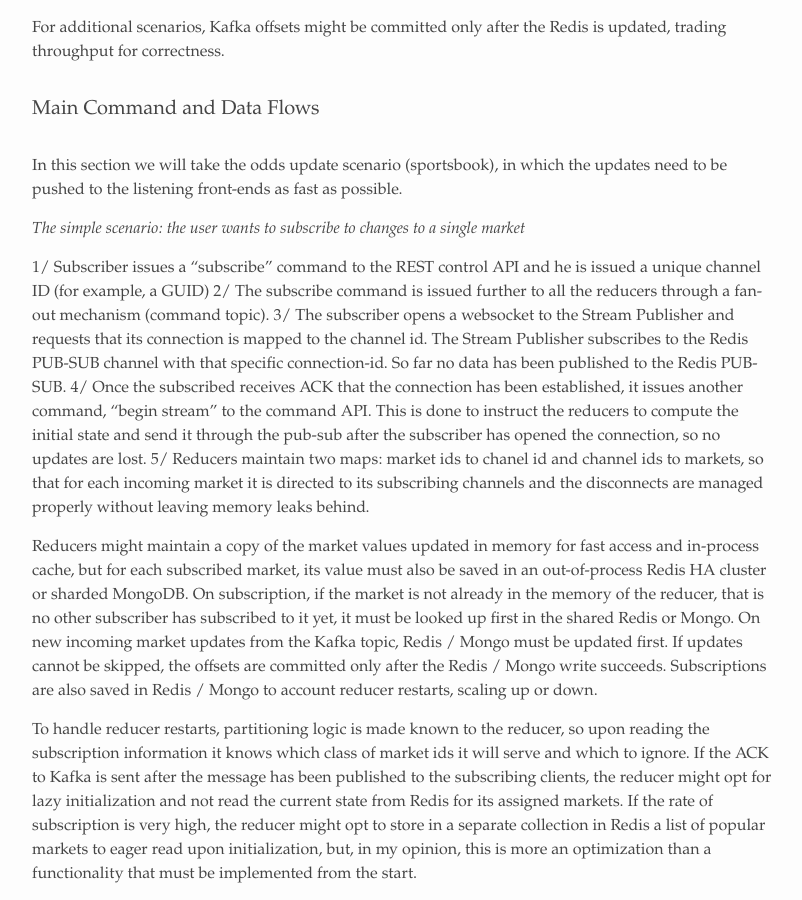
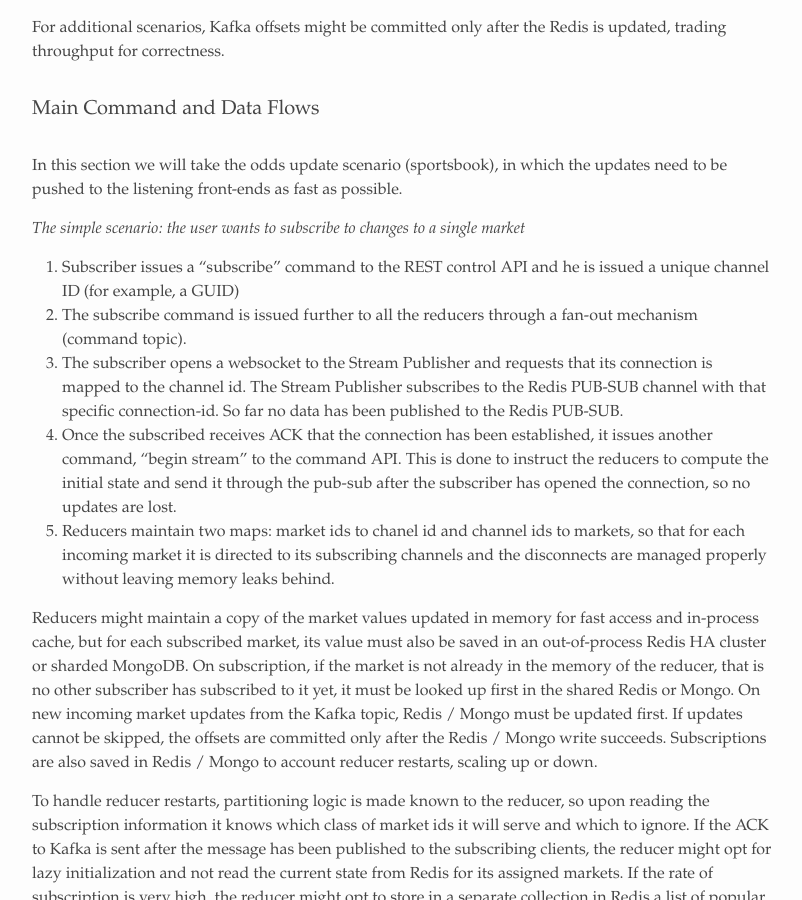
Before and after one commit to alexandrugris/my-jekyll-tech-blog, a Jekyll site: the page built from MyBlog/_posts/2019-09-04-realtime-architecture-with-apache-kafka.markdown, in a window 1280 px wide and 900 px high, scrolled down 5394 px. Shown: the whole window, without its empty margins (238-1040 px from the left). Built offline with Jekyll 4.4.1, drawn with Linux system fonts in a browser that asks for light colours.

Commit message:
change to lists

```diff
--- a/MyBlog/_posts/2019-09-04-realtime-architecture-with-apache-kafka.markdown
+++ b/MyBlog/_posts/2019-09-04-realtime-architecture-with-apache-kafka.markdown
@@ -212,11 +212,11 @@ In this section we will take the odds update scenario (sportsbook), in which the
 
 *The simple scenario: the user wants to subscribe to changes to a single market*
 
-1/ Subscriber issues a "subscribe" command to the REST control API and he is issued a unique channel ID (for example, a GUID)
-2/ The subscribe command is issued further to all the reducers through a fan-out mechanism (command topic).
-3/ The subscriber opens a websocket to the Stream Publisher and requests that its connection is mapped to the channel id. The Stream Publisher subscribes to the Redis PUB-SUB channel with that specific connection-id. So far no data has been published to the Redis PUB-SUB.
-4/ Once the subscribed receives ACK that the connection has been established, it issues another command, "begin stream" to the command API. This is done to instruct the reducers to compute the initial state and send it through the pub-sub after the subscriber has opened the connection, so no updates are lost.
-5/ Reducers maintain two maps: market ids to chanel id and channel ids to markets, so that for each incoming market it is directed to its subscribing channels and the disconnects are managed properly without leaving memory leaks behind.
+1. Subscriber issues a "subscribe" command to the REST control API and he is issued a unique channel ID (for example, a GUID)
+2. The subscribe command is issued further to all the reducers through a fan-out mechanism (command topic).
+3. The subscriber opens a websocket to the Stream Publisher and requests that its connection is mapped to the channel id. The Stream Publisher subscribes to the Redis PUB-SUB channel with that specific connection-id. So far no data has been published to the Redis PUB-SUB.
+4. Once the subscribed receives ACK that the connection has been established, it issues another command, "begin stream" to the command API. This is done to instruct the reducers to compute the initial state and send it through the pub-sub after the subscriber has opened the connection, so no updates are lost.
+5. Reducers maintain two maps: market ids to chanel id and channel ids to markets, so that for each incoming market it is directed to its subscribing channels and the disconnects are managed properly without leaving memory leaks behind.
 
 Reducers might maintain a copy of the market values updated in memory for fast access and in-process cache, but for each subscribed market, its value must also be saved in an out-of-process Redis HA cluster or sharded MongoDB. On subscription, if the market is not already in the memory of the reducer, that is no other subscriber has subscribed to it yet, it must be looked up first in the shared Redis or Mongo. On new incoming market updates from the Kafka topic, Redis / Mongo must be updated first. If updates cannot be skipped, the offsets are committed only after the Redis / Mongo write succeeds. Subscriptions are also saved in Redis / Mongo to account reducer restarts, scaling up or down.
 
```
